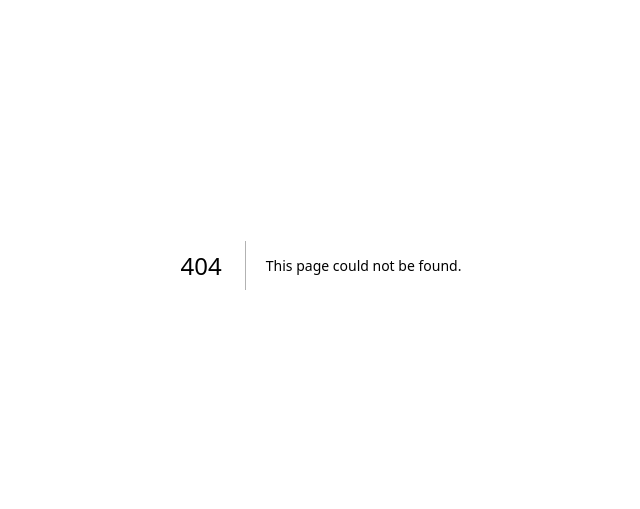
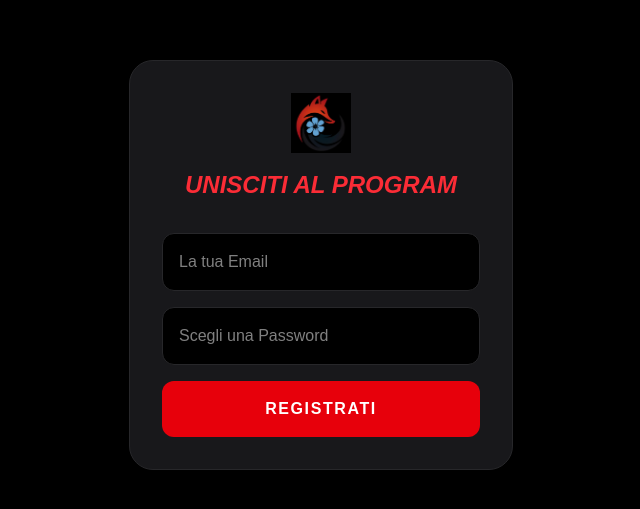
Before and after one commit to Alice1296/redtail-app, a Next.js app: page /register in a window 1280 px wide. Before the commit this address had no page. Shown: the part 135-644 px from the top of the page, without its empty margins (319-959 px from the left). Built offline with nearby package versions, Linux system fonts and the light colour scheme; no server answers.

Commit message:
feat: aggiunta pagina di registrazione per i clienti

```diff
--- /dev/null
+++ b/app/register/page.tsx
@@ -0,0 +1,78 @@
+'use client'
+import { useState } from 'react'
+import { supabase } from '@/lib/supabaseClient'
+import Image from 'next/image'
+
+export default function RegisterPage() {
+  const [email, setEmail] = useState('')
+  const [password, setPassword] = useState('')
+  const [loading, setLoading] = useState(false)
+  const [message, setMessage] = useState('')
+
+  async function handleRegister(e: React.FormEvent) {
+    e.preventDefault()
+    setLoading(true)
+
+    // 1. Registrazione su Supabase Auth
+    const { data, error } = await supabase.auth.signUp({
+      email,
+      password,
+    })
+
+    if (error) {
+      setMessage(`Errore: ${error.message}`)
+    } else if (data.user) {
+      // 2. Inserimento nel database come CLIENT
+      const { error: dbError } = await supabase
+        .from('profiles')
+        .insert([{
+          id: data.user.id,
+          email: email,
+          role: 'client' // Fondamentale per distinguerli dal trainer
+        }])
+
+      if (dbError) {
+        setMessage("Errore nella creazione del profilo.")
+      } else {
+        setMessage("Registrazione completata! Controlla la mail per confermare (se attivo) o prova a fare il login.")
+        setTimeout(() => window.location.href = '/', 2000)
+      }
+    }
+    setLoading(false)
+  }
+
+  return (
+    <div className="min-h-screen bg-black text-white flex flex-col items-center justify-center p-6">
+      <div className="w-full max-w-sm space-y-8 bg-zinc-900 p-8 rounded-3xl border border-zinc-800 shadow-2xl">
+        <div className="text-center">
+           <Image src="/logo.png" alt="Logo" width={60} height={60} className="mx-auto mb-4" />
+           <h2 className="text-2xl font-black uppercase italic text-red-500">Unisciti al Program</h2>
+        </div>
+
+        <form onSubmit={handleRegister} className="space-y-4">
+          <input
+            type="email"
+            placeholder="La tua Email"
+            className="w-full bg-black border border-zinc-800 p-4 rounded-xl outline-none focus:border-red-600 transition-all"
+            onChange={(e) => setEmail(e.target.value)}
+            required
+          />
+          <input
+            type="password"
+            placeholder="Scegli una Password"
+            className="w-full bg-black border border-zinc-800 p-4 rounded-xl outline-none focus:border-red-600 transition-all"
+            onChange={(e) => setPassword(e.target.value)}
+            required
+          />
+          <button
+            disabled={loading}
+            className="w-full bg-red-600 py-4 rounded-xl font-black uppercase tracking-widest hover:bg-red-700 transition-all active:scale-95 disabled:opacity-50"
+          >
+            {loading ? 'Creazione...' : 'Registrati'}
+          </button>
+        </form>
+        {message && <p className="text-center text-xs text-zinc-500 mt-4">{message}</p>}
+      </div>
+    </div>
+  )
+}
```
